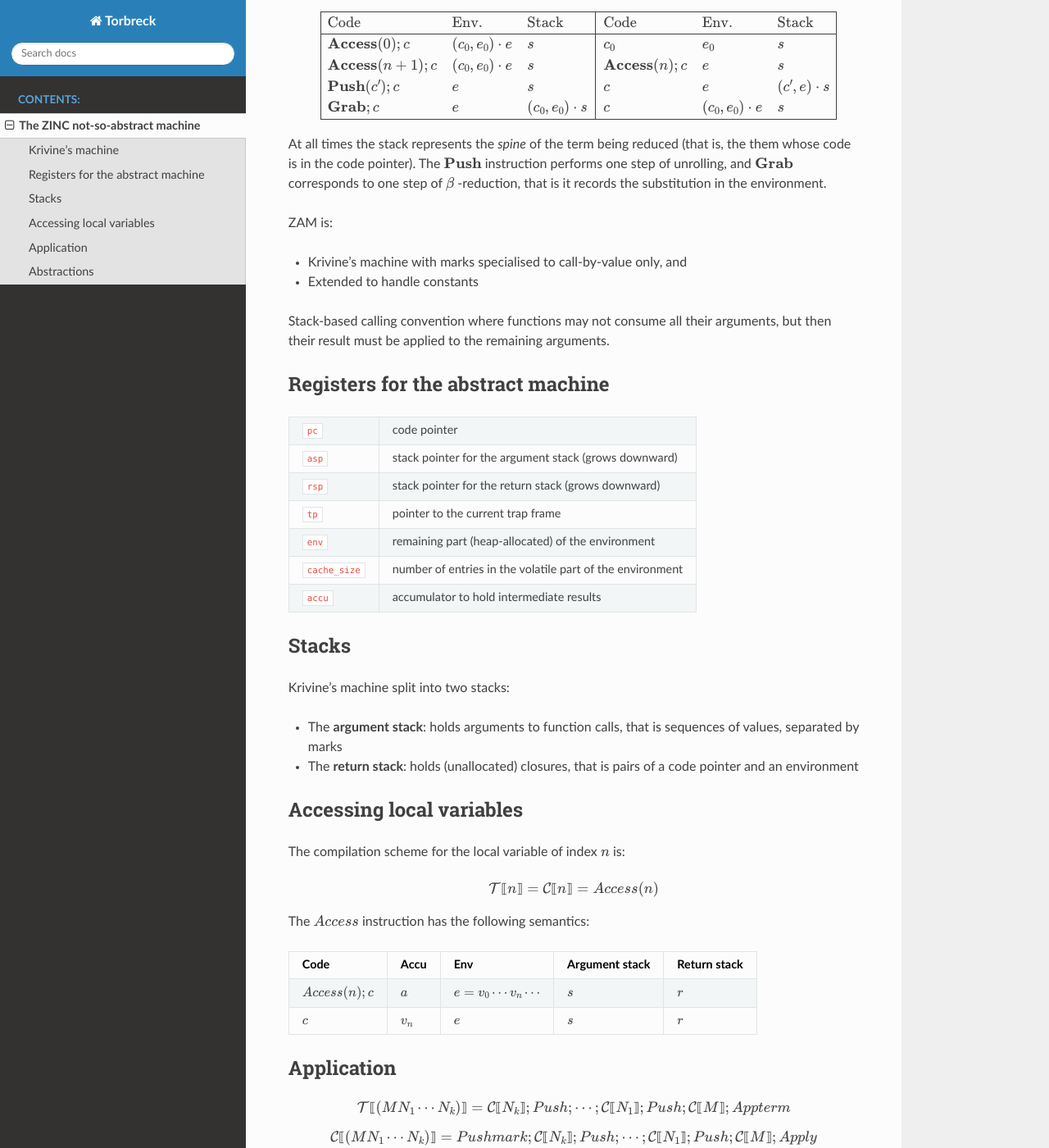
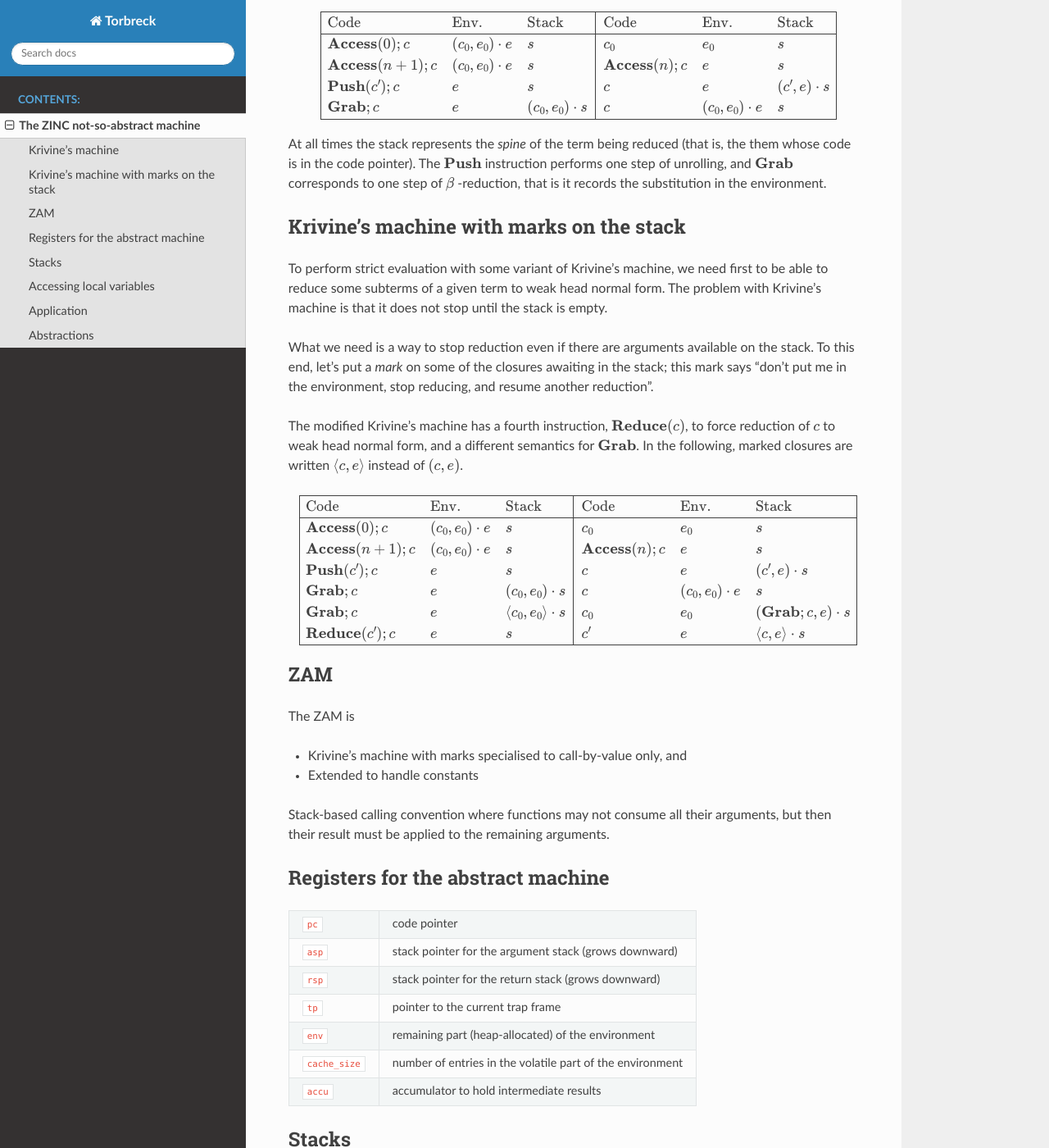
Before and after one commit to brunoflores/torbreck-lang, a Sphinx documentation site: the page built from docs/zam.rst, in a window 1280 px wide and 1400 px high, scrolled down 1007 px. Shown: the whole window at 82% size. Built offline with Sphinx 7.4.7 and the Read the Docs theme 2.0.0, drawn with Linux system fonts in a browser that asks for light colours; some of the changed text lies outside the part shown.

Commit message:
Document: zam.

```diff
--- a/docs/zam.rst
+++ b/docs/zam.rst
@@ -67,7 +67,43 @@ The :math:`\textbf{Push}` instruction performs one step of unrolling, and
 :math:`\textbf{Grab}` corresponds to one step of :math:`\beta` -reduction,
 that is it records the substitution in the environment.
 
-ZAM is:
+Krivine's machine with marks on the stack
+=========================================
+
+To perform strict evaluation with some variant of Krivine's machine,
+we need first to be able to reduce some subterms of a given term to weak head
+normal form. The problem with Krivine's machine is that it does not stop until
+the stack is empty.
+
+What we need is a way to stop reduction even if there are
+arguments available on the stack. To this end, let's put a *mark* on some of the
+closures awaiting in the stack; this mark says "don't put me in the environment,
+stop reducing, and resume another reduction".
+
+The modified Krivine's machine has a fourth instruction,
+:math:`\textbf{Reduce}(c)`, to force reduction of :math:`c` to weak head normal
+form, and a different semantics for :math:`\textbf{Grab}`. In the following,
+marked closures are written :math:`\langle c, e \rangle` instead of :math:`(c, e)`.
+
+.. math::
+
+   \begin{array}{|l l l|l l l|}
+   \hline
+     \text{Code} & \text{Env.} & \text{Stack} & \text{Code} & \text{Env.} & \text{Stack} \\
+   \hline
+     \textbf{Access}(0); c & (c_0, e_0) \cdot e & s & c_0 & e_0 & s \\
+     \textbf{Access}(n+1); c & (c_0, e_0) \cdot e & s & \textbf{Access}(n); c & e & s \\
+     \textbf{Push}(c'); c & e & s & c & e & (c', e) \cdot s \\
+     \textbf{Grab}; c & e & (c_0, e_0) \cdot s & c & (c_0, e_0) \cdot e & s \\
+     \textbf{Grab}; c & e & \langle c_0, e_0 \rangle \cdot s & c_0 & e_0 & (\textbf{Grab}; c, e) \cdot s \\
+     \textbf{Reduce}(c'); c & e & s & c' & e & \langle c, e \rangle \cdot s \\
+   \hline
+   \end{array}
+
+ZAM
+===
+
+The ZAM is
 
 - Krivine's machine with marks specialised to call-by-value only, and
 - Extended to handle constants
@@ -100,7 +136,7 @@ Registers for the abstract machine
 Stacks
 ======
 
-Krivine's machine split into two stacks:
+Krivine's machine split into two stacks,
 
 - The **argument stack**: holds arguments to function calls, that is sequences
   of values, separated by marks
```
